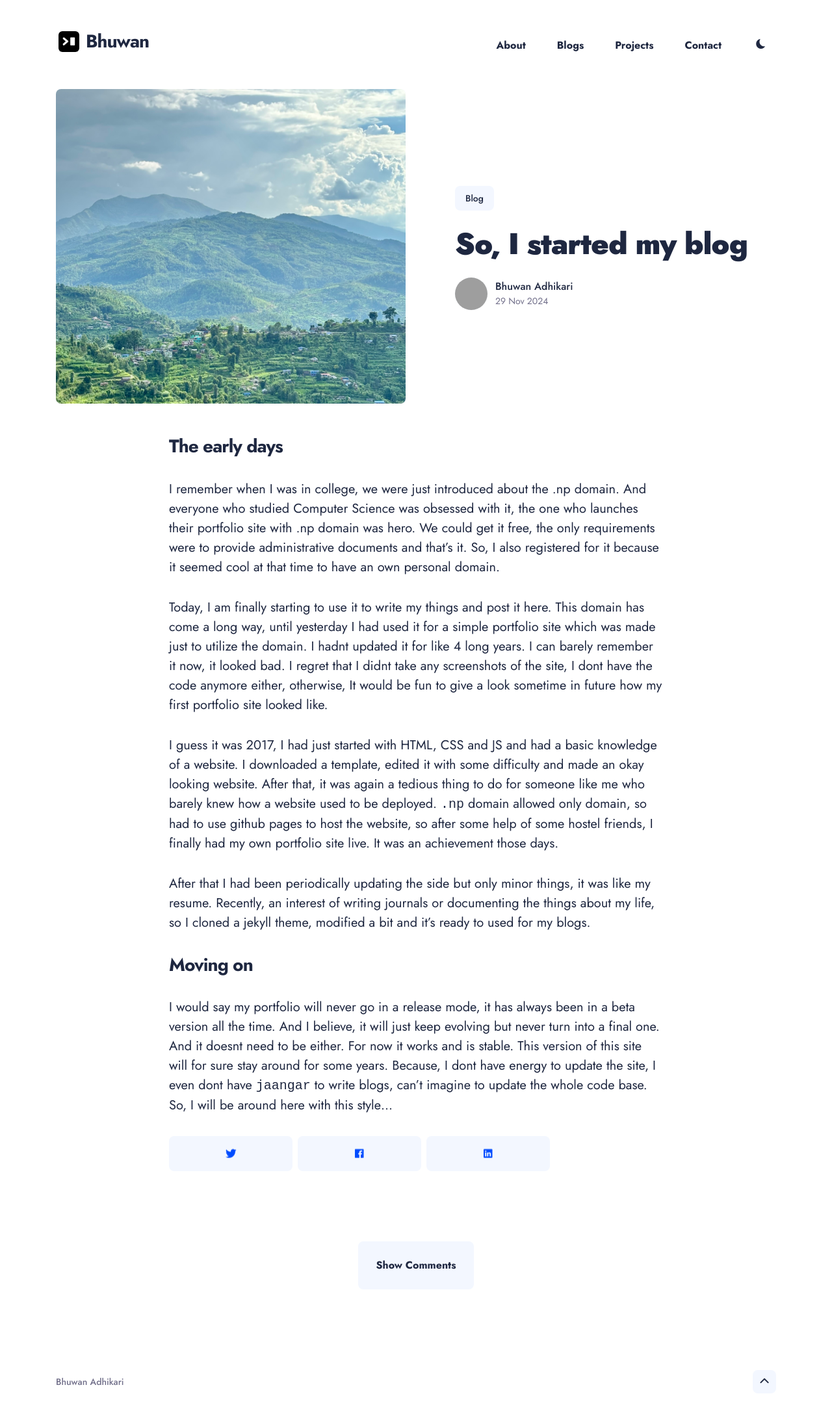
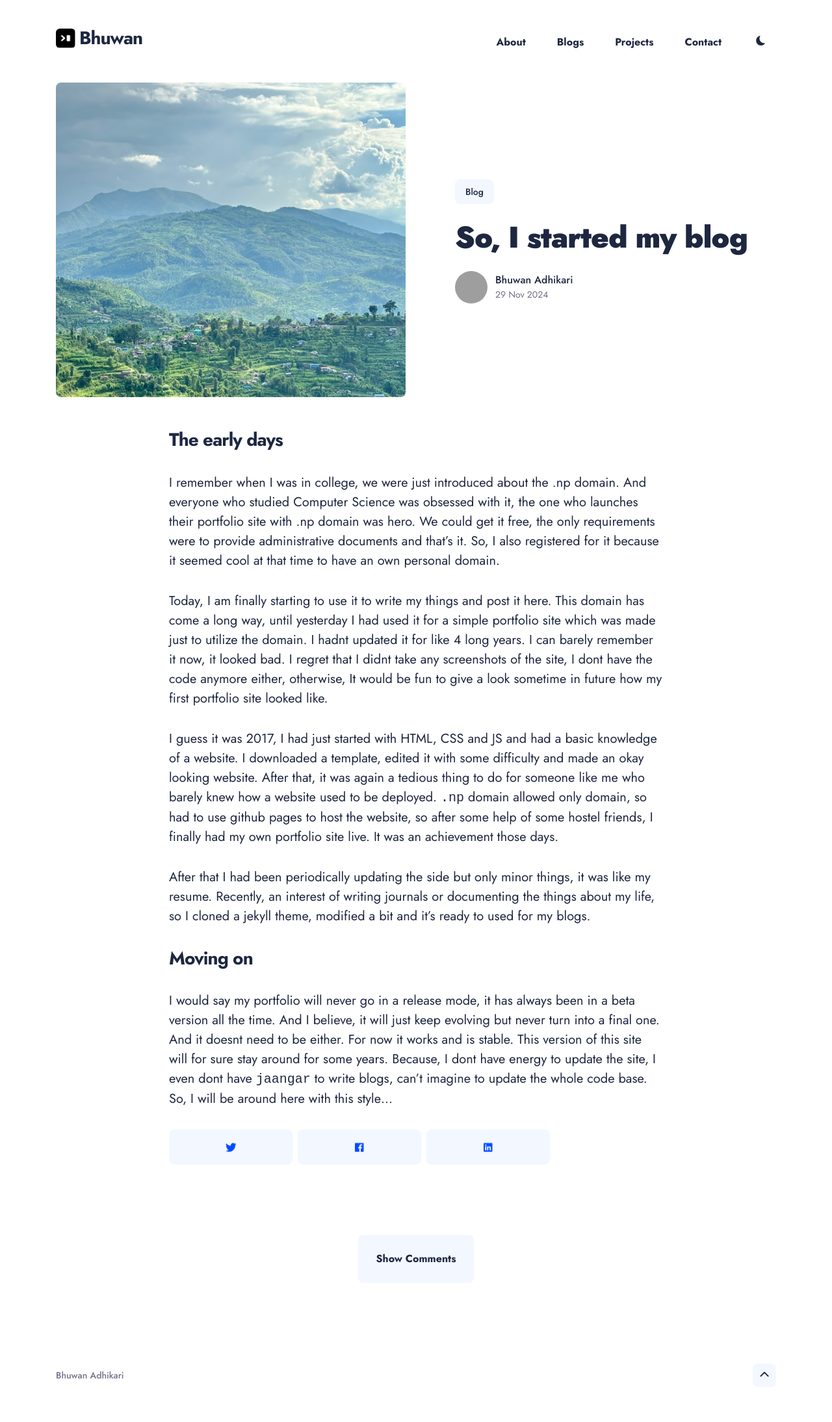
Before and after one commit to bhuwanadhikari/bhuwanadhikari.github.io, a Jekyll site: the page built from _posts/2024-11-29-i-started-my-blogs.md, in a window 1280 px wide. Shown: the whole page at 65% size. Built offline with Jekyll 4.4.1, drawn with Linux system fonts in a browser that asks for light colours; nearby versions of some CDN libraries; grey boxes are pictures that could not be loaded.

Commit message:
small update

```diff
--- a/_includes/header.html
+++ b/_includes/header.html
@@ -9,7 +9,7 @@
           {% if site.logo %}
             <img class="logo__image" src="{{ site.baseurl }}{{ site.logo }}" alt="{{ site.title }}">
           {% else %}
-            <span style="display:inline-flex;align-items:center;gap:6px;"><img class="logo__icon" src="{{ site.baseurl }}/images/app/my_logo.png" alt="logo" style="height:40px;width:40px;object-fit:contain;clip-path:inset(10% round 6px);">{{ site.title }}</span>
+            <span style="display:inline-flex;align-items:center;gap:6px;"><img class="logo__icon" src="{{ site.baseurl }}/images/app/my_logo.png" alt="logo" style="height:30px;width:30px;object-fit:contain;clip-path:inset(0% round 6px);">{{ site.title }}</span>
           {% endif %}
           </a>
         </div>
```
